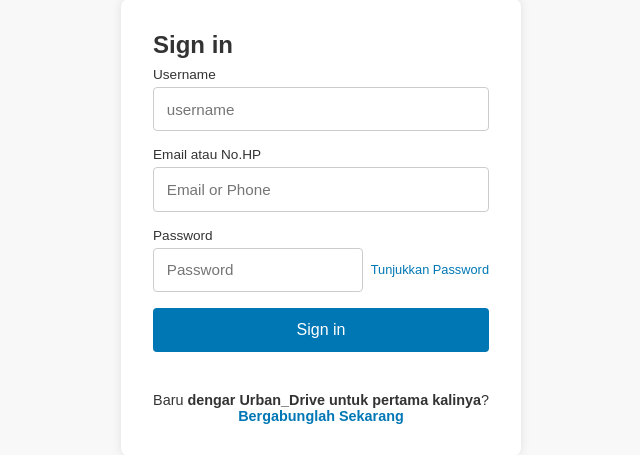
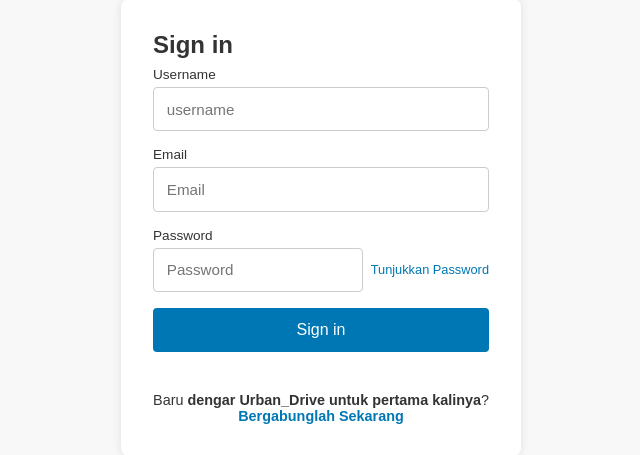
Before and after one commit to Stivenlee/proyek, a Flask app: page /sign-in in a window 1280 px wide. Shown: the part 125-580 px from the top of the page, without its empty margins (319-959 px from the left). Run offline with Flask 3, Linux system fonts and the light colour scheme.

Commit message:
Update sign_in.html

```diff
--- a/templates/sign_in.html
+++ b/templates/sign_in.html
@@ -35,12 +35,12 @@
           </div>
 
           <div class="form-group">
-            <label for="email">Email atau No.HP</label>
+            <label for="email">Email</label>
             <input
               type="text"
               id="email"
               name="email"
-              placeholder="Email or Phone"
+              placeholder="Email"
               required
             />
             {% if error_field == 'email' %}
```
